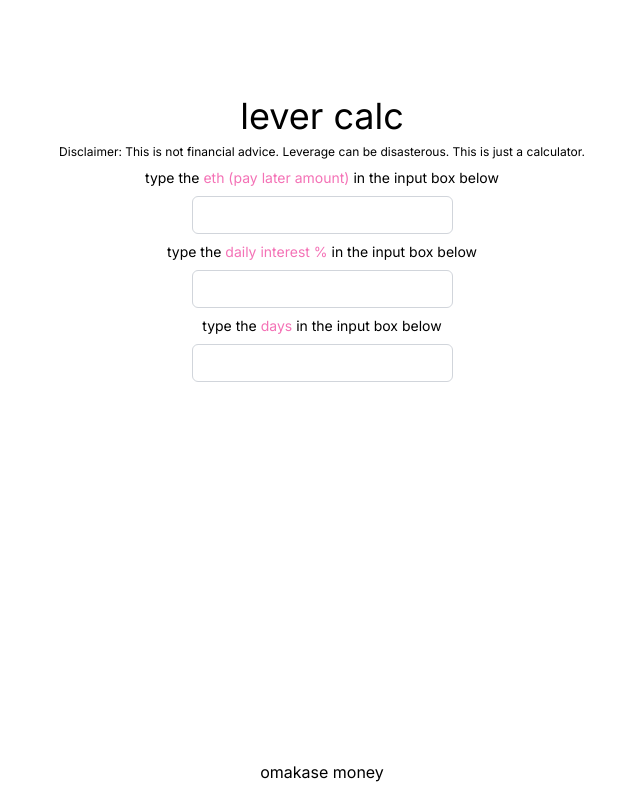
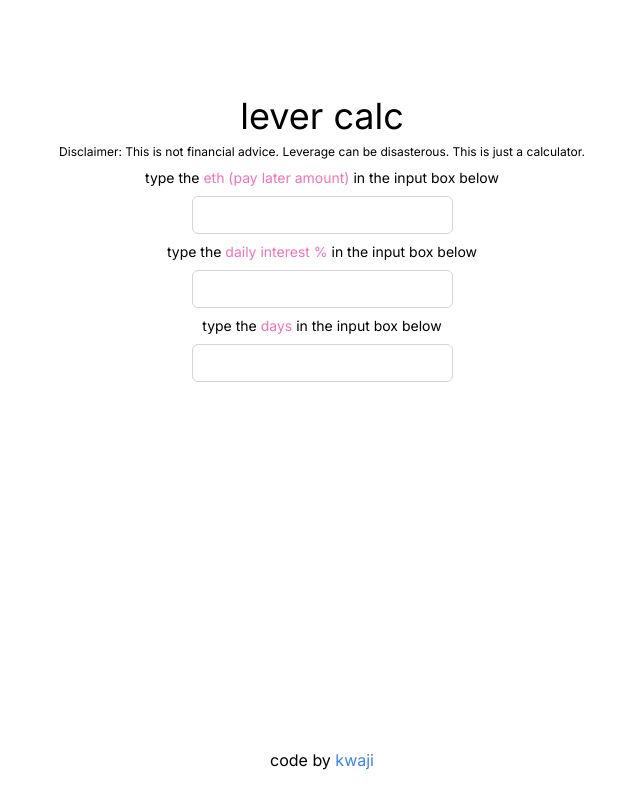
Before and after one commit to jarrensj/levercalc.com, a Next.js app: page / in a window 1280 px wide. Shown: the whole page, without its empty margins (318-958 px from the left). Built offline with nearby package versions, Linux system fonts and the light colour scheme.

Commit message:
edit footer link and style with color

```diff
--- a/app/page.tsx
+++ b/app/page.tsx
@@ -12,8 +12,15 @@ export default function Home() {
         </p>
         <Calculator />
       </main>
-      <footer className="text-center p-4">
-        <Link href="https://omakasemoney.com">omakase money</Link>
+      <footer className="flex justify-center items-center h-20">
+        <div className="flex flex-col items-center">
+          <p>
+            code by{" "}
+            <Link href="https://kwaji.com" target="_blank" rel="noopener noreferrer" className="text-blue-500 hover:underline">
+              kwaji
+            </Link>
+          </p>
+        </div>
       </footer>
     </div>
   )
```
